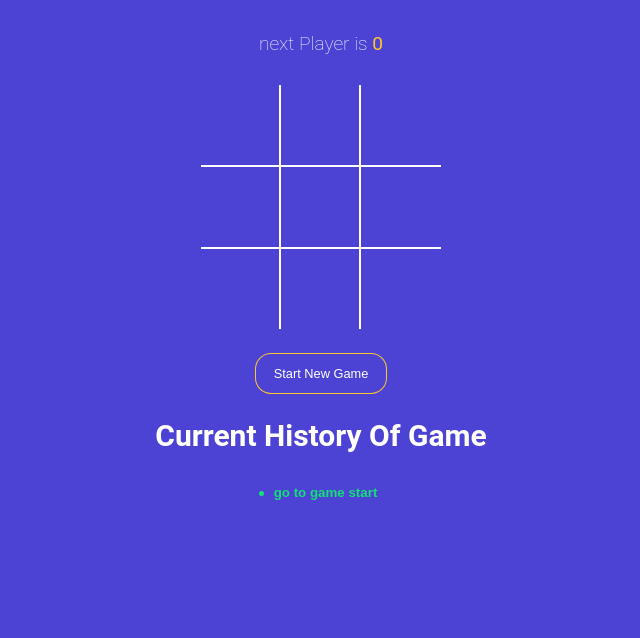
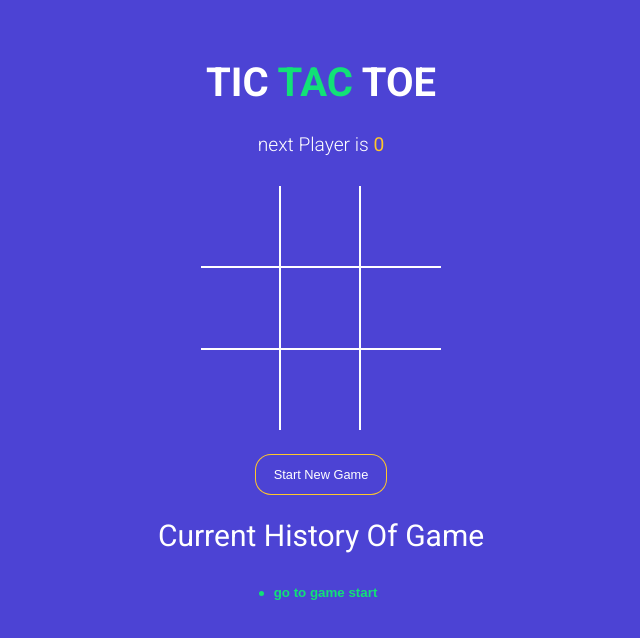
Before and after one commit to diya2628/tictactoe-game, a React (Vite) app: page / in a window 1280 px wide. Shown: the top 638 px of the page, without its empty margins (319-959 px from the left). Built offline with nearby package versions, Linux system fonts and the light colour scheme.

Commit message:
final touching

```diff
--- a/index.html
+++ b/index.html
@@ -4,6 +4,10 @@
     <meta charset="UTF-8" />
     <link rel="icon" type="image/svg+xml" href="/vite.svg" />
     <meta name="viewport" content="width=device-width, initial-scale=1.0" />
+    <link
+      href="https://fonts.googleapis.com/css?family=Roboto:300,400,700&display=swap"
+      rel="stylesheet"
+    />
     <title>Tic Tac Toe Game</title>
   </head>
   <body>
--- a/src/App.jsx
+++ b/src/App.jsx
@@ -73,6 +73,9 @@
   };
   return (
     <div className="app">
+      <h1>
+        TIC <span className="text-green">TAC</span> TOE
+      </h1>
       {/* <h2>next player is {nextPlayer}</h2> */}
       {/* <h2>{statusMessage}</h2> */}
       <StatusMessage winner={winner} gamingBoard={gamingBoard} />
@@ -88,7 +91,13 @@
       >
         Start New Game
       </button>
-      <h2>Current History Of Game</h2>
+      <h2
+        style={{
+          fontWeight: 'normal',
+        }}
+      >
+        Current History Of Game
+      </h2>
       <Historyy history={history} moveTo={moveTo} currentMove={currentMove} />
     </div>
   );
```
